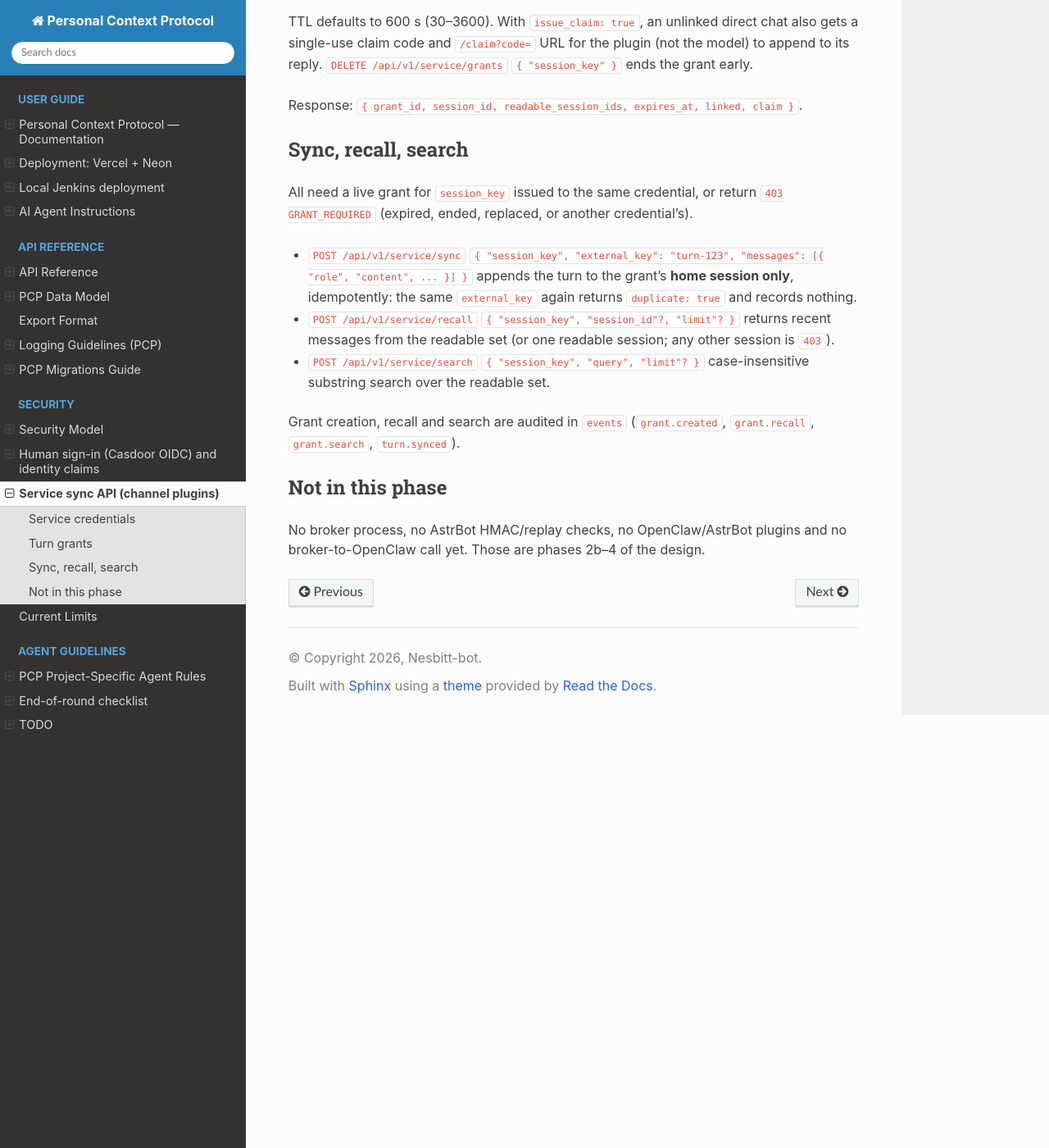
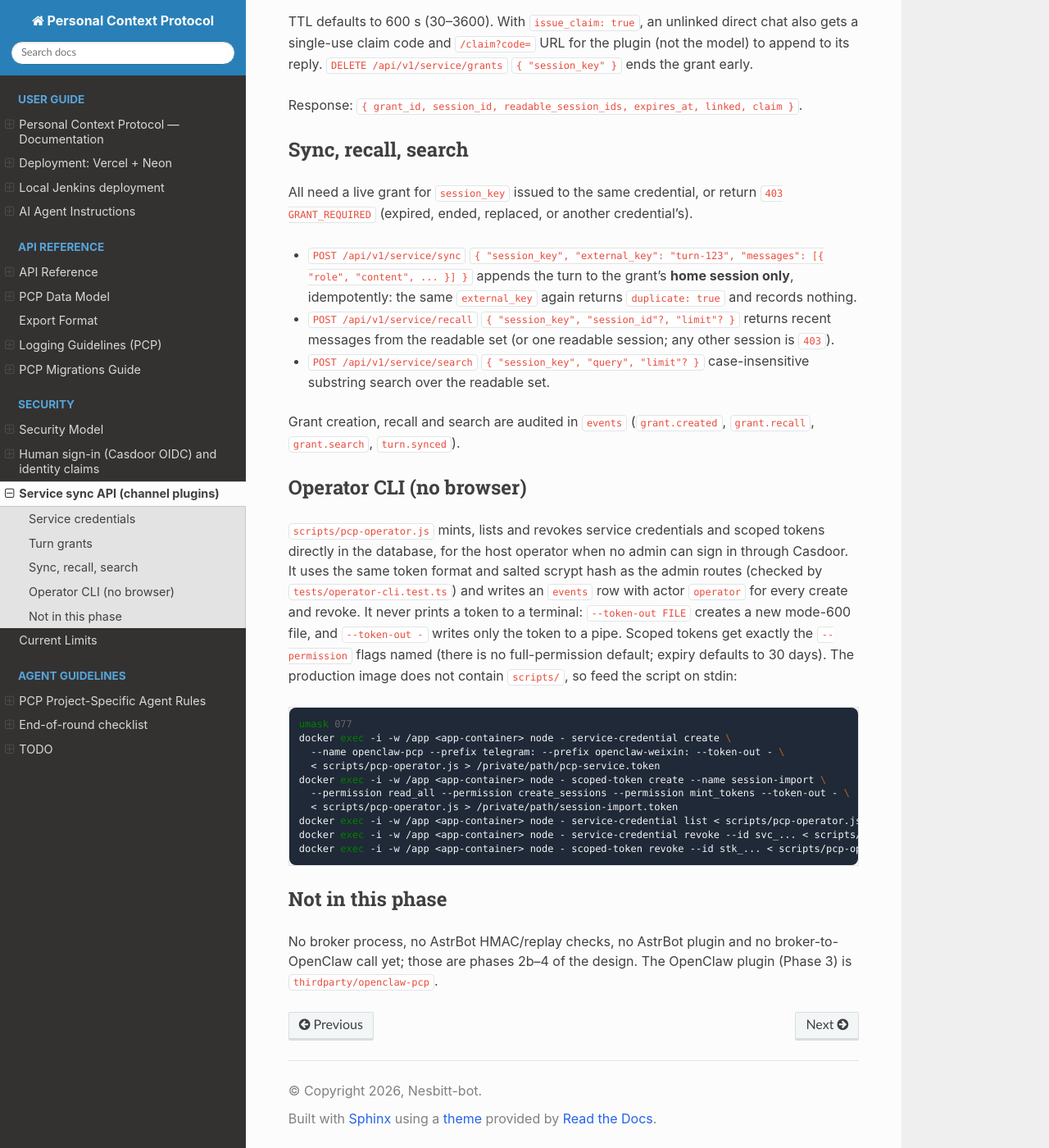
Before and after one commit to Nesbitt-bot/personal-context-protocol, a Sphinx documentation site: the page built from docs/service-sync.md, in a window 1280 px wide and 1400 px high, scrolled down 1162 px. Shown: the whole window at 82% size. Built offline with Sphinx 7.4.7 and the Read the Docs theme 3.1.0, drawn with Linux system fonts in a browser that asks for light colours.

Commit message:
docs: operator CLI and thirdparty plugin index

````diff
--- a/docs/service-sync.md
+++ b/docs/service-sync.md
@@ -70,7 +70,34 @@ return `403 GRANT_REQUIRED` (expired, ended, replaced, or another credential's).
 Grant creation, recall and search are audited in `events`
 (`grant.created`, `grant.recall`, `grant.search`, `turn.synced`).
 
+## Operator CLI (no browser)
+
+`scripts/pcp-operator.js` mints, lists and revokes service credentials and
+scoped tokens directly in the database, for the host operator when no admin
+can sign in through Casdoor. It uses the same token format and salted scrypt
+hash as the admin routes (checked by `tests/operator-cli.test.ts`) and writes
+an `events` row with actor `operator` for every create and revoke. It never
+prints a token to a terminal: `--token-out FILE` creates a new mode-600 file,
+and `--token-out -` writes only the token to a pipe. Scoped tokens get exactly
+the `--permission` flags named (there is no full-permission default; expiry
+defaults to 30 days). The production image does not contain `scripts/`, so
+feed the script on stdin:
+
+```sh
+umask 077
+docker exec -i -w /app <app-container> node - service-credential create \
+  --name openclaw-pcp --prefix telegram: --prefix openclaw-weixin: --token-out - \
+  < scripts/pcp-operator.js > /private/path/pcp-service.token
+docker exec -i -w /app <app-container> node - scoped-token create --name session-import \
+  --permission read_all --permission create_sessions --permission mint_tokens --token-out - \
+  < scripts/pcp-operator.js > /private/path/session-import.token
+docker exec -i -w /app <app-container> node - service-credential list < scripts/pcp-operator.js
+docker exec -i -w /app <app-container> node - service-credential revoke --id svc_... < scripts/pcp-operator.js
+docker exec -i -w /app <app-container> node - scoped-token revoke --id stk_... < scripts/pcp-operator.js
+```
+
 ## Not in this phase
 
-No broker process, no AstrBot HMAC/replay checks, no OpenClaw/AstrBot plugins
-and no broker-to-OpenClaw call yet. Those are phases 2b–4 of the design.
+No broker process, no AstrBot HMAC/replay checks, no AstrBot plugin and no
+broker-to-OpenClaw call yet; those are phases 2b–4 of the design. The OpenClaw
+plugin (Phase 3) is `thirdparty/openclaw-pcp`.
````
Also changed, not shown: thirdparty/README.md.
